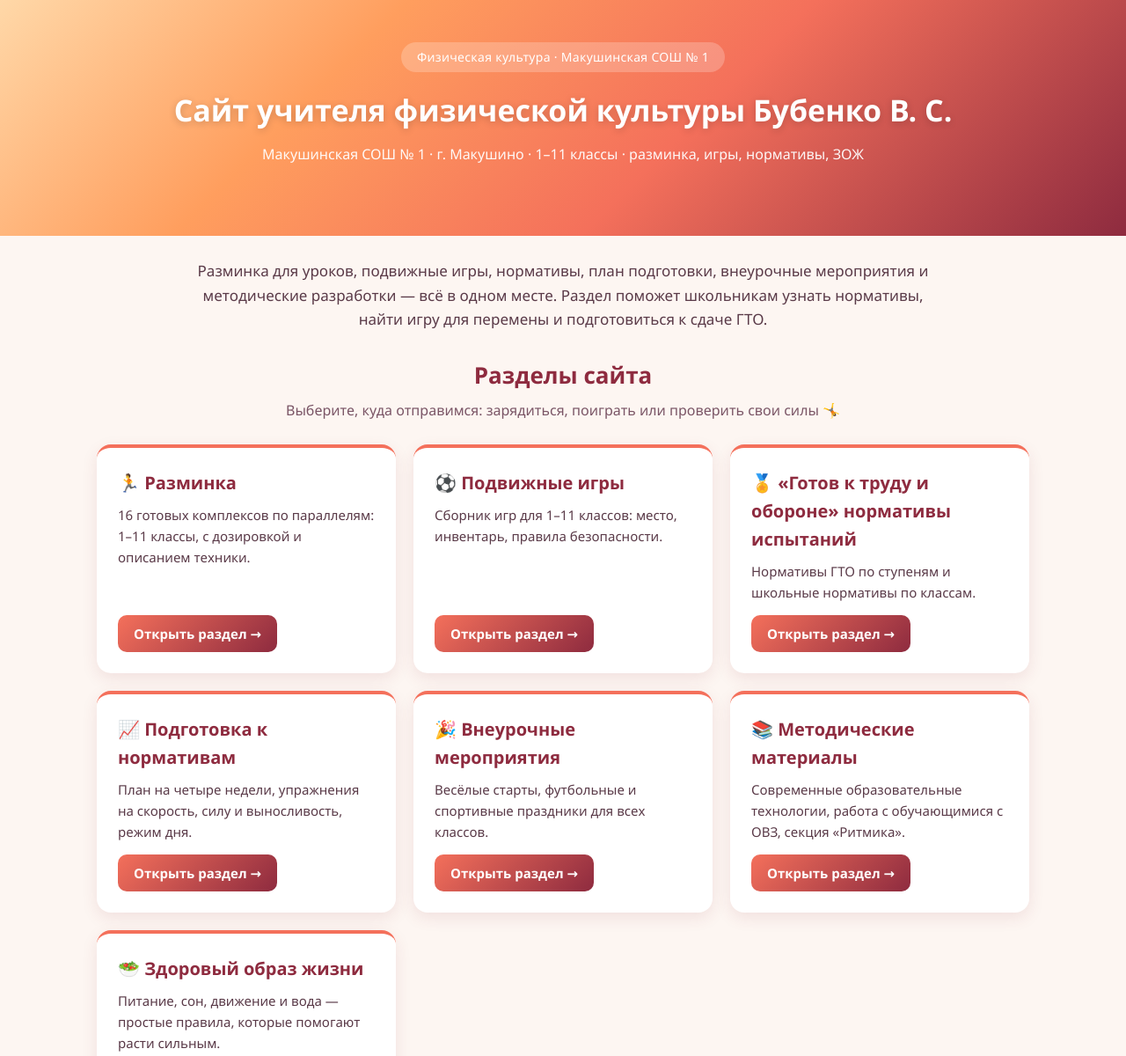
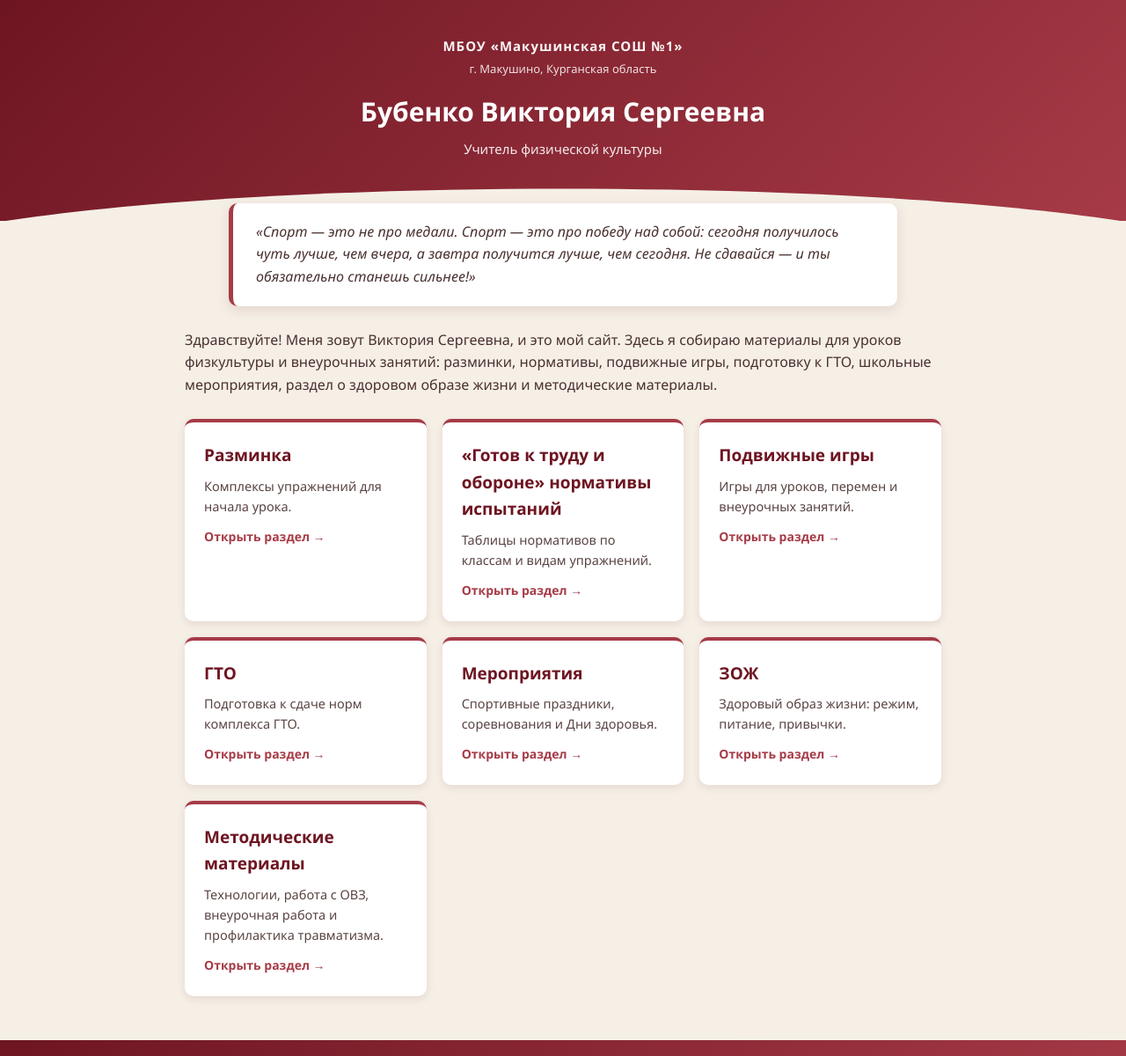
Before and after one commit to bubenko293/bubenko293.github.io, a plain HTML site: page index.html in a window 1280 px wide. Shown: the top 1200 px of the page at 88% size. Drawn offline with Linux system fonts and the light colour scheme.

Commit message:
Add files via upload

```diff
--- a/index.html
+++ b/index.html
@@ -3,166 +3,162 @@
 <head>
 <meta charset="UTF-8">
 <meta name="viewport" content="width=device-width, initial-scale=1.0">
-<title>Сайт учителя физической культуры — Бубенко В. С.</title>
+<title>Сайт учителя физкультуры — Бубенко Виктория Сергеевна</title>
 <style>
   * { margin: 0; padding: 0; box-sizing: border-box; }
   body {
-    font-family: 'Segoe UI', Verdana, Arial, sans-serif;
-    background: #fdf6f2;
-    color: #3a2230;
+    font-family: 'Segoe UI', Arial, sans-serif;
+    background: #f5efe6;
+    color: #3a2a2a;
     line-height: 1.6;
   }
   .header {
-    background: linear-gradient(135deg, #ffd8a8 0%, #ff9e5e 30%, #f4705b 60%, #8e2b3f 100%);
+    background: linear-gradient(135deg, #6e1522 0%, #a63b47 100%);
     color: #fff;
-    padding: 48px 20px 80px;
+    padding: 40px 20px 70px;
     text-align: center;
     position: relative;
   }
-  .badge {
-    display: inline-block;
-    background: rgba(255,255,255,.22);
-    border-radius: 999px;
-    padding: 6px 18px;
-    font-size: 14px;
-    letter-spacing: .3px;
-    margin-bottom: 16px;
+  .header .school {
+    font-size: 15px;
+    letter-spacing: 1px;
+    opacity: .95;
+    font-weight: 600;
   }
-  .header h1 { font-size: 34px; margin-bottom: 10px; text-shadow: 0 2px 8px rgba(0,0,0,.18); }
-  .header p.sub { font-size: 16px; opacity: .95; max-width: 720px; margin: 0 auto; }
-  .wave { margin-top: -70px; line-height: 0; }
-  .wave svg { width: 100%; height: 70px; display: block; }
+  .header .city {
+    font-size: 13px;
+    opacity: .85;
+    margin-top: 4px;
+  }
+  .header h1 {
+    font-size: 30px;
+    margin-top: 14px;
+    font-weight: 700;
+  }
+  .header .role {
+    font-size: 15px;
+    opacity: .9;
+    margin-top: 6px;
+  }
+  .wave {
+    position: absolute;
+    bottom: -1px; left: 0; width: 100%;
+    line-height: 0;
+  }
+  .wave svg { width: 100%; height: 55px; display: block; }
+  .quote {
+    max-width: 760px;
+    margin: -20px auto 0;
+    background: #fff;
+    border-left: 5px solid #a63b47;
+    border-radius: 10px;
+    box-shadow: 0 4px 14px rgba(110,21,34,.12);
+    padding: 20px 26px;
+    font-style: italic;
+    font-size: 16px;
+    color: #4a3030;
+    position: relative;
+    z-index: 2;
+  }
   .intro {
     max-width: 900px;
-    margin: 26px auto 8px;
+    margin: 26px auto;
     padding: 0 20px;
-    text-align: center;
-    font-size: 17px;
-    color: #5a3a48;
+    font-size: 16px;
+    color: #4a3030;
   }
-  .sections-title { text-align: center; font-size: 26px; margin: 30px 0 6px; color: #8e2b3f; }
-  .sections-sub { text-align: center; color: #7a5566; margin-bottom: 26px; }
-  .grid {
-    display: grid;
-    grid-template-columns: repeat(auto-fit, minmax(280px, 1fr));
-    gap: 20px;
-    max-width: 1100px;
+  .cards {
+    max-width: 900px;
     margin: 0 auto 50px;
     padding: 0 20px;
+    display: grid;
+    grid-template-columns: repeat(auto-fit, minmax(260px, 1fr));
+    gap: 18px;
   }
   .card {
     background: #fff;
-    border-radius: 16px;
-    padding: 24px;
-    box-shadow: 0 6px 18px rgba(142,43,63,.10);
-    border-top: 4px solid #f4705b;
-    transition: transform .18s, box-shadow .18s;
-    display: flex;
-    flex-direction: column;
+    border-radius: 10px;
+    box-shadow: 0 3px 10px rgba(110,21,34,.10);
+    padding: 22px;
+    border-top: 4px solid #a63b47;
+    text-decoration: none;
+    color: inherit;
+    display: block;
+    transition: transform .15s, box-shadow .15s;
   }
-  .card:hover { transform: translateY(-4px); box-shadow: 0 10px 24px rgba(142,43,63,.18); }
-  .card h2 { font-size: 20px; color: #8e2b3f; margin-bottom: 8px; }
-  .card p { font-size: 15px; color: #5a3a48; flex-grow: 1; }
-  .card a {
-    display: inline-block;
-    margin-top: 14px;
-    background: linear-gradient(135deg, #f4705b, #8e2b3f);
-    color: #fff;
-    text-decoration: none;
-    padding: 9px 18px;
-    border-radius: 10px;
-    font-size: 15px;
-    font-weight: 600;
-    align-self: flex-start;
-  }
-  .card a:hover { opacity: .9; }
-  .about {
-    max-width: 900px;
-    margin: 0 auto 40px;
-    padding: 26px;
-    background: #fff;
-    border-radius: 16px;
-    box-shadow: 0 6px 18px rgba(142,43,63,.08);
-  }
-  .about h2 { color: #8e2b3f; margin-bottom: 10px; }
+  .card:hover { transform: translateY(-3px); box-shadow: 0 6px 18px rgba(110,21,34,.18); }
+  .card h2 { font-size: 19px; color: #6e1522; margin-bottom: 8px; }
+  .card p { font-size: 14.5px; color: #5a4343; margin-bottom: 10px; }
+  .card .open { color: #a63b47; font-weight: 600; font-size: 14px; }
   .footer {
-    background: linear-gradient(135deg, #8e2b3f 0%, #f4705b 40%, #ff9e5e 70%, #ffd8a8 100%);
+    background: linear-gradient(135deg, #6e1522 0%, #a63b47 100%);
     color: #fff;
     text-align: center;
-    padding: 34px 20px;
+    padding: 28px 20px;
+    margin-top: 30px;
   }
-  .footer p { margin: 4px 0; }
   .footer .name { font-weight: 700; font-size: 17px; }
-  @media (max-width: 600px) { .header h1 { font-size: 26px; } }
+  .footer .school { font-size: 14px; opacity: .9; margin-top: 4px; }
 </style>
 </head>
 <body>
 
-<header class="header">
-  <div class="badge">Физическая культура · Макушинская СОШ № 1</div>
-  <h1>Сайт учителя физической культуры Бубенко В. С.</h1>
-  <p class="sub">Макушинская СОШ № 1 · г. Макушино · 1–11 классы · разминка, игры, нормативы, ЗОЖ</p>
-</header>
-<div class="wave">
-  <svg viewBox="0 0 1440 70" preserveAspectRatio="none">
-    <path d="M0,40 C240,70 480,10 720,30 C960,50 1200,20 1440,45 L1440,70 L0,70 Z" fill="#fdf6f2"></path>
-  </svg>
+<div class="header">
+  <div class="school">МБОУ «Макушинская СОШ №1»</div>
+  <div class="city">г. Макушино, Курганская область</div>
+  <h1>Бубенко Виктория Сергеевна</h1>
+  <div class="role">Учитель физической культуры</div>
+  <div class="wave"><svg viewBox="0 0 1200 55" preserveAspectRatio="none"><path d="M0,55 C300,5 900,5 1200,55 L1200,55 L0,55 Z" fill="#f5efe6"/></svg></div>
 </div>
 
-<main>
-  <p class="intro">Разминка для уроков, подвижные игры, нормативы, план подготовки, внеурочные мероприятия и методические разработки — всё в одном месте. Раздел поможет школьникам узнать нормативы, найти игру для перемены и подготовиться к сдаче ГТО.</p>
+<div class="quote">«Спорт — это не про медали. Спорт — это про победу над собой: сегодня получилось чуть лучше, чем вчера, а завтра получится лучше, чем сегодня. Не сдавайся — и ты обязательно станешь сильнее!»</div>
 
-  <h2 class="sections-title">Разделы сайта</h2>
-  <p class="sections-sub">Выберите, куда отправимся: зарядиться, поиграть или проверить свои силы 🤸</p>
+<div class="intro">
+  Здравствуйте! Меня зовут Виктория Сергеевна, и это мой сайт. Здесь я собираю материалы для уроков физкультуры и внеурочных занятий: разминки, нормативы, подвижные игры, подготовку к ГТО, школьные мероприятия, раздел о здоровом образе жизни и методические материалы.
+</div>
 
-  <div class="grid">
-    <div class="card">
-      <h2>🏃 Разминка</h2>
-      <p>16 готовых комплексов по параллелям: 1–11 классы, с дозировкой и описанием техники.</p>
-      <a href="razminka.html">Открыть раздел →</a>
-    </div>
-    <div class="card">
-      <h2>⚽ Подвижные игры</h2>
-      <p>Сборник игр для 1–11 классов: место, инвентарь, правила безопасности.</p>
-      <a href="igry.html">Открыть раздел →</a>
-    </div>
-    <div class="card">
-      <h2>🏅 «Готов к труду и обороне» нормативы испытаний</h2>
-      <p>Нормативы ГТО по ступеням и школьные нормативы по классам.</p>
-      <a href="normativy.html">Открыть раздел →</a>
-    </div>
-    <div class="card">
-      <h2>📈 Подготовка к нормативам</h2>
-      <p>План на четыре недели, упражнения на скорость, силу и выносливость, режим дня.</p>
-      <a href="podgotovka.html">Открыть раздел →</a>
-    </div>
-    <div class="card">
-      <h2>🎉 Внеурочные мероприятия</h2>
-      <p>Весёлые старты, футбольные и спортивные праздники для всех классов.</p>
-      <a href="meropriyatiya.html">Открыть раздел →</a>
-    </div>
-    <div class="card">
-      <h2>📚 Методические материалы</h2>
-      <p>Современные образовательные технологии, работа с обучающимися с ОВЗ, секция «Ритмика».</p>
-      <a href="metodichka.html">Открыть раздел →</a>
-    </div>
-    <div class="card">
-      <h2>🥗 Здоровый образ жизни</h2>
-      <p>Питание, сон, движение и вода — простые правила, которые помогают расти сильным.</p>
-      <a href="zozh.html">Открыть раздел →</a>
-    </div>
-  </div>
+<div class="cards">
+  <a class="card" href="razminka.html">
+    <h2>Разминка</h2>
+    <p>Комплексы упражнений для начала урока.</p>
+    <span class="open">Открыть раздел →</span>
+  </a>
+  <a class="card" href="normativy.html">
+    <h2>«Готов к труду и обороне» нормативы испытаний</h2>
+    <p>Таблицы нормативов по классам и видам упражнений.</p>
+    <span class="open">Открыть раздел →</span>
+  </a>
+  <a class="card" href="igry.html">
+    <h2>Подвижные игры</h2>
+    <p>Игры для уроков, перемен и внеурочных занятий.</p>
+    <span class="open">Открыть раздел →</span>
+  </a>
+  <a class="card" href="podgotovka.html">
+    <h2>ГТО</h2>
+    <p>Подготовка к сдаче норм комплекса ГТО.</p>
+    <span class="open">Открыть раздел →</span>
+  </a>
+  <a class="card" href="meropriyatiya.html">
+    <h2>Мероприятия</h2>
+    <p>Спортивные праздники, соревнования и Дни здоровья.</p>
+    <span class="open">Открыть раздел →</span>
+  </a>
+  <a class="card" href="zozh.html">
+    <h2>ЗОЖ</h2>
+    <p>Здоровый образ жизни: режим, питание, привычки.</p>
+    <span class="open">Открыть раздел →</span>
+  </a>
+  <a class="card" href="metodichka.html">
+    <h2>Методические материалы</h2>
+    <p>Технологии, работа с ОВЗ, внеурочная работа и профилактика травматизма.</p>
+    <span class="open">Открыть раздел →</span>
+  </a>
+</div>
 
-  <section class="about">
-    <h2>О сайте</h2>
-    <p>Сайт создан для школьников, родителей и коллег: здесь собраны материалы по физической культуре для 1–11 классов. Занимайтесь регулярно, берегите здоровье — и пусть каждый урок приносит радость движения! 🏃</p>
-  </section>
-</main>
-
-<footer class="footer">
-  <p class="name">© Бубенко Виктория Сергеевна, учитель физической культуры, 2026</p>
-  <p>МБОУ «Макушинская СОШ № 1», г. Макушино</p>
-</footer>
+<div class="footer">
+  <div class="name">Бубенко Виктория Сергеевна</div>
+  <div class="school">МБОУ «Макушинская СОШ №1» — г. Макушино, Курганская область</div>
+</div>
 
 </body>
 </html>
```
